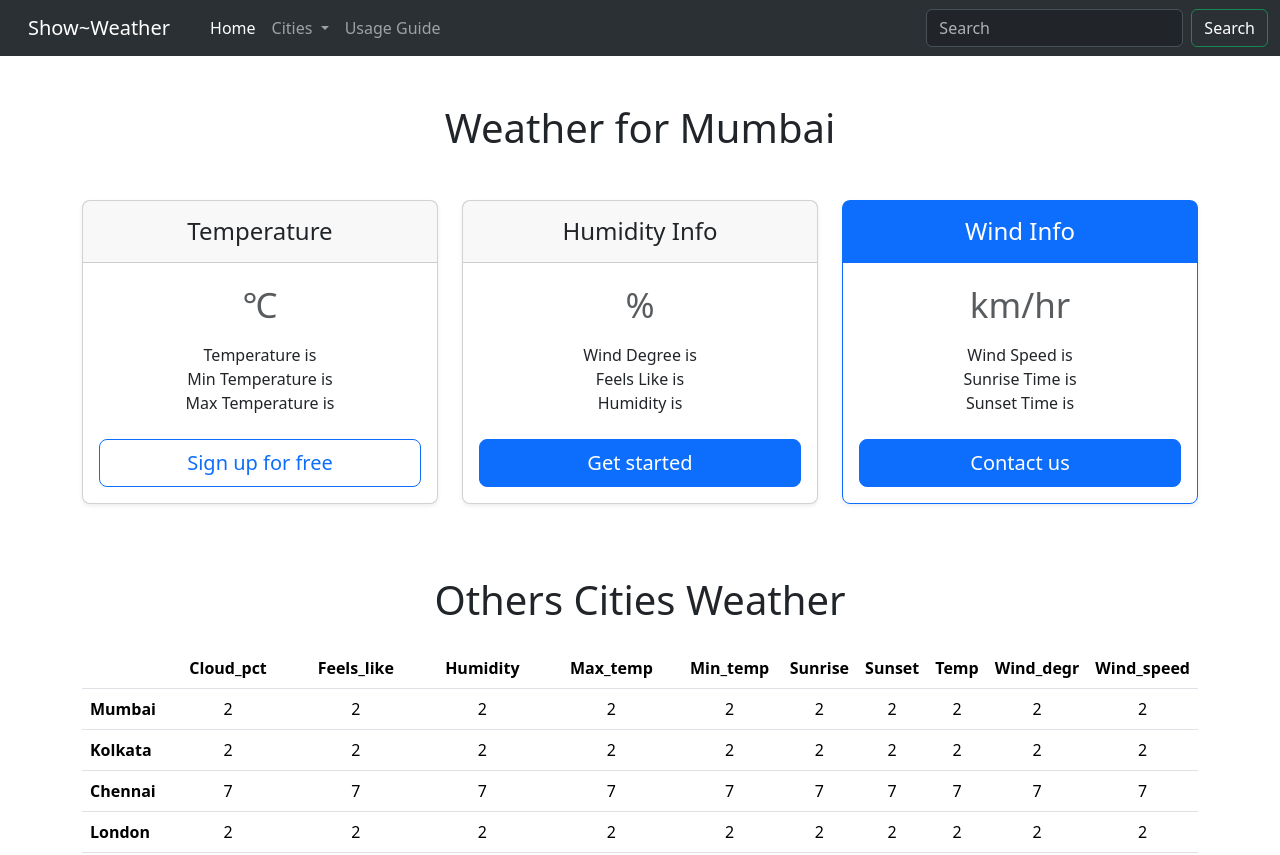
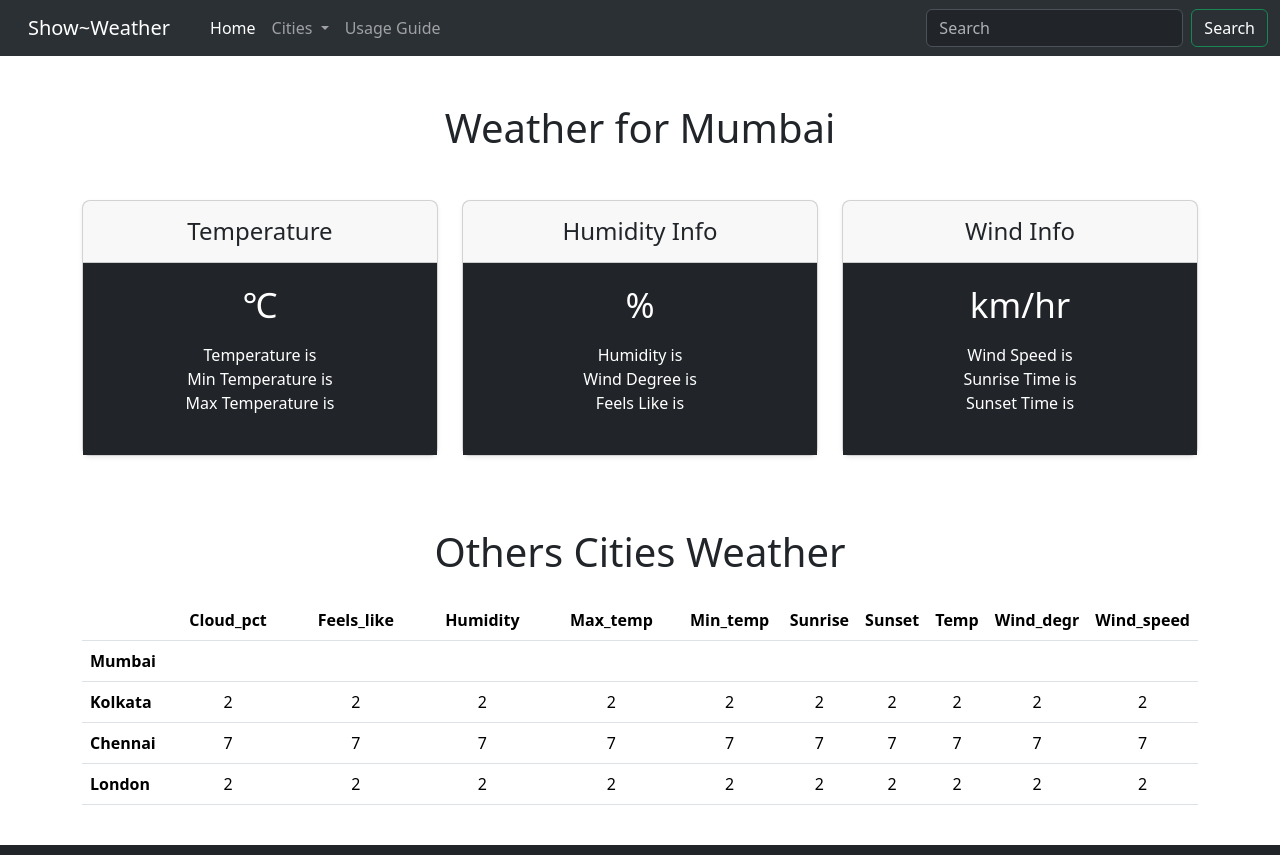
Before and after one commit to Jayrane03/Weather-Website, a website: page index.html in a window 1280 px wide. Shown: the top 855 px of the page. Drawn offline with nearby package versions, Linux system fonts and the light colour scheme; no server answers.

Commit message:
Changing colour for cards

```diff
--- a/index.html
+++ b/index.html
@@ -93,8 +93,8 @@
                         <div class="card-header py-3">
                             <h4 class="my-0 fw-normal">Temperature</h4>
                         </div>
-                        <div class="card-body">
-                            <h1 class="card-title pricing-card-title"><span id="temp2"></span><small class=" text-muted fw-dark ">℃</small>
+                        <div class="card-body bg-dark text-white">
+                            <h1 class="card-title pricing-card-title"><span id="temp2"></span><small class="fw-light "> ℃</small>
                             </h1>
                             <ul class="list-unstyled mt-3 mb-4">
                             <li>Temperature is <span id="temp"></span></li>
@@ -102,7 +102,7 @@
                             <li>Max Temperature is <span id="max_temp"></span></li>
 
                             </ul>
-                            <button type="button" class="w-100 btn btn-lg btn-outline-primary">Sign up for free</button>
+                            <!-- <button type="button" class="w-100 btn btn-lg btn-success"></button>/ -->
                         </div>
                     </div>
                 </div>
@@ -111,27 +111,28 @@
                         <div class="card-header py-3">
                             <h4 class="my-0 fw-normal">Humidity Info</h4>
                         </div>
-                        <div class="card-body">
-                            <h1 class="card-title pricing-card-title"><span id="humidity2"></span><small class="text-muted fw-dark"> %</small>
+                        <div class="card-body bg-dark text-white">
+                            <h1 class="card-title pricing-card-title"><span id="humidity2"></span><small class="fw-light"> %</small>
                             </h1>
                             <ul class="list-unstyled mt-3 mb-4">
                              <!-- <li>Cloud PCT is <span id="cloud_pct"></span></li> -->
+                             <li>Humidity is <span id="humidity"></span></li>
                              <li>Wind Degree is <span id="wind_degrees"></span></li>
                              <li>Feels Like is <span id="feels_like"></span></li>
-                             <li>Humidity is <span id="humidity"></span></li>
+
 
                             </ul>
-                            <button type="button" class="w-100 btn btn-lg btn-primary">Get started</button>
+                            <!-- <button type="button" class="w-100 btn btn-lg btn-primary">Get started</button> -->
                         </div>
                     </div>
                 </div>
                 <div class="col">
-                    <div class="card mb-4 rounded-3 shadow-sm border-primary">
-                        <div class="card-header py-3 text-bg-primary border-primary">
+                    <div class="card mb-4 rounded-3 shadow-sm ">
+                        <div class="card-header py-3 ">
                             <h4 class="my-0 fw-normal">Wind Info </h4>
                         </div>
-                        <div class="card-body">
-                            <h1 class="card-title pricing-card-title"><span id="wind_speed2"></span><small class="text-muted fw-dark"> km/hr</small>
+                        <div class="card-body bg-dark text-white">
+                            <h1 class="card-title pricing-card-title"><span id="wind_speed2"></span><small class="fw-light"> km/hr</small>
                             </h1>
                             <ul class="list-unstyled mt-3 mb-4">
 
@@ -139,7 +140,7 @@
                                 <li>Sunrise Time is <span id="sunrise"></span></li>
                                 <li>Sunset Time  is <span id="sunset"></span></li>
                             </ul>
-                            <button type="button" class="w-100 btn btn-lg btn-primary">Contact us</button>
+                            <!-- <button type="button" class="w-100 btn btn-lg btn-primary">Contact us</button> -->
                         </div>
                     </div>
                 </div>
@@ -171,16 +172,16 @@
                         <tbody>
                             <tr>
                             <th scope="row" class="text-start">Mumbai</th>
-                            <td>2</td>
-                            <td>2</td>
-                            <td>2</td>
-                            <td>2</td>
-                            <td>2</td>
-                            <td>2</td>
-                            <td>2</td>
-                            <td>2</td>
-                            <td>2</td>
-                            <td>2</td>
+                            <td><span class="others"></span></td>
+                            <td><span class="others"></span></td>
+                            <td><span class="others"></span></td>
+                            <td><span class="others"></span></td>
+                            <td><span class="others"></span></td>
+                            <td><span class="others"></span></td>
+                            <td><span class="others"></span></td>
+                            <td><span class="others"></span></td>
+                            <td><span class="others"></span></td>
+                            <td><span class="others"></span></td>
                         </tr>
                         <tr>
                             <th scope="row" class="text-start">Kolkata</th>
--- a/script.js
+++ b/script.js
@@ -27,7 +27,8 @@ const getWeather = (city) => {
       wind_degrees.innerHTML = response.wind_degrees;
       sunrise.innerHTML = response.sunrise;
       sunset.innerHTML = response.sunset;
-      // td.value
+      // td.valu
+      others.innerHTML = response.others
 
     })
 
```
